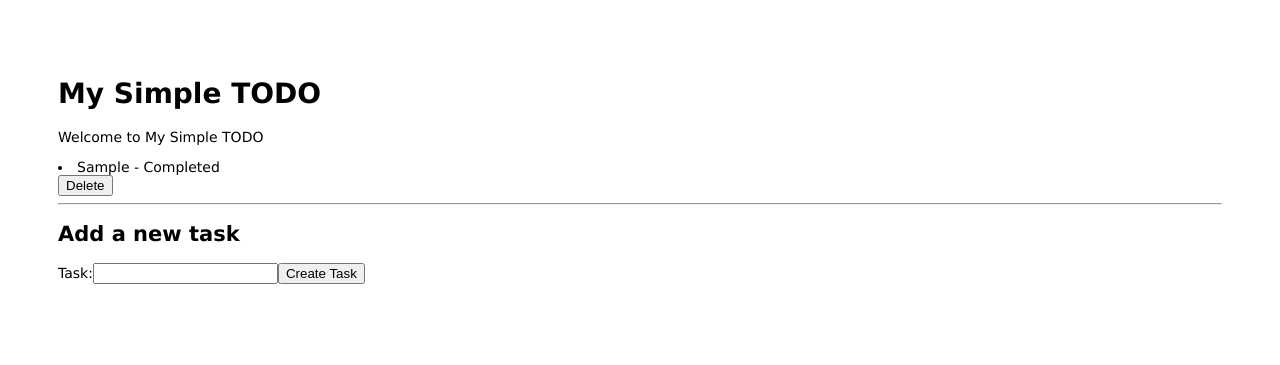
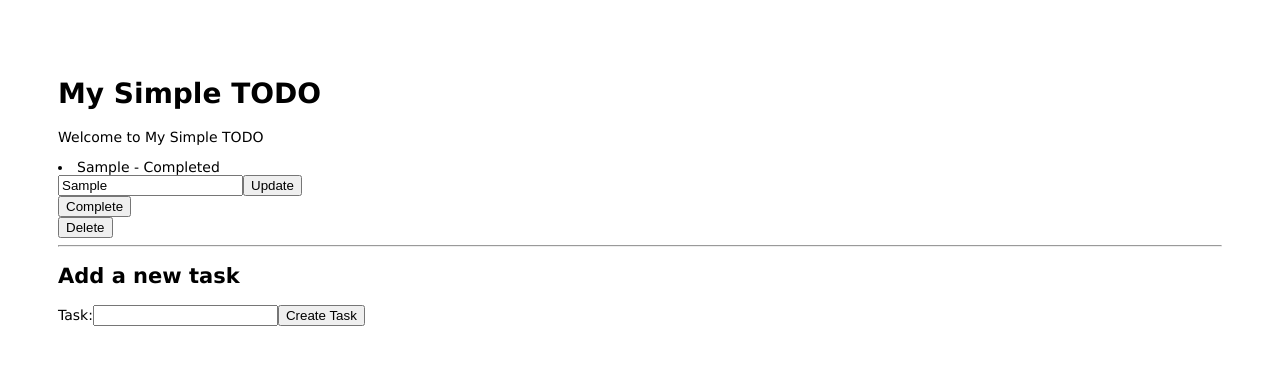
Before and after one commit to WonderGeekWoman/12.03_Lab-Full-Stack, a Node server app: page / in a window 1280 px wide. Shown: the top 365 px of the page. Run offline with Node 20, Linux system fonts and the light colour scheme; tables that the repository leaves empty hold one stand-in row (values such as "Sample post").

Commit message:
getting there

```diff
--- a/routes/index.js
+++ b/routes/index.js
@@ -17,10 +17,14 @@ router.get('/', function(req, res, next){
   }
 });
 
+/* create task on page*/
 router.post('/create', function (req, res, next) {
     const { task } = req.body;
+    if (!task || task.trim() === '') {
+      return res.redirect('/');
+    }
     try {
-      req.db.query('INSERT INTO todos (task) VALUES (?);', [task], (err, results) => {
+      req.db.query('INSERT INTO todos (task) VALUES (?);', [task.trim()], (err, results) => {
         if (err) {
           console.error('Error adding todo:', err);
           return res.status(500).send('Error adding todo');
@@ -35,6 +39,48 @@ router.post('/create', function (req, res, next) {
     }
 });
 
+/* update task */
+router.post('/update', function (req, res, next) {
+    const { id, task } = req.body;
+    if (!task || task.trim() === '') {
+      return res.redirect('/');
+    }
+    try {
+      req.db.query('UPDATE todos SET  task = ? WHERE id = ?;', [task.trim(), id], (err, results) => {
+        if (err) {
+          console.error('Error updating todo:', err);
+          return res.status(500).send('Error updating todo');
+        }
+        console.log('Todo updated successfully:', results);
+        // Redirect to the home page after update
+        res.redirect('/');
+      });
+    } catch (error) {
+      console.error('Error updating todo:', error);
+        res.status(500).send('Error updating todo:');
+    }
+});
+
+/* complete task */
+router.post('/complete', function (req, res, next) {
+    const { id } = req.body;
+    try {
+      req.db.query('UPDATE todos SET completed = 1 WHERE id = ?;', [id], (err, results) => {
+        if (err) {
+          console.error('Error completing todo:', err);
+          return res.status(500).send('Error completing todo');
+        }
+        console.log('Todo completed successfully:', results);
+        // Redirect to the home page after update
+        res.redirect('/');
+      });
+    } catch (error) {
+      console.error('Error completing todo:', error);
+        res.status(500).send('Error completing todo:');
+    }
+});
+
+/* delete task */
 router.post('/delete', function (req, res, next) {
     const { id } = req.body;
     try {
@@ -46,8 +92,8 @@ router.post('/delete', function (req, res, next) {
         console.log('Todo deleted successfully:', results);
         // Redirect to the home page after deletion
         res.redirect('/');
-    });
-    }catch (error) {
+      });
+     } catch (error) {
         console.error('Error deleting todo:', error);
         res.status(500).send('Error deleting todo:');
     }
--- a/views/index.pug
+++ b/views/index.pug
@@ -11,6 +11,13 @@ block content
         span Completed
       else
         span Not Completed
+      form(method='POST' action='/update')
+        input(type='hidden', name='id', value=val.id)
+        input(type='text', name='task', value=val.task, required)
+        button(type='submit') Update
+      form(method='POST' action='/complete')
+        input(type='hidden', name='id', value=val.id)
+        button(type='submit') Complete
       form(method='POST' action='/delete')
         input(type='hidden', name='id', value=val.id)
         button(type='submit') Delete
```
Also changed, not shown: README.md, 1 other file.
